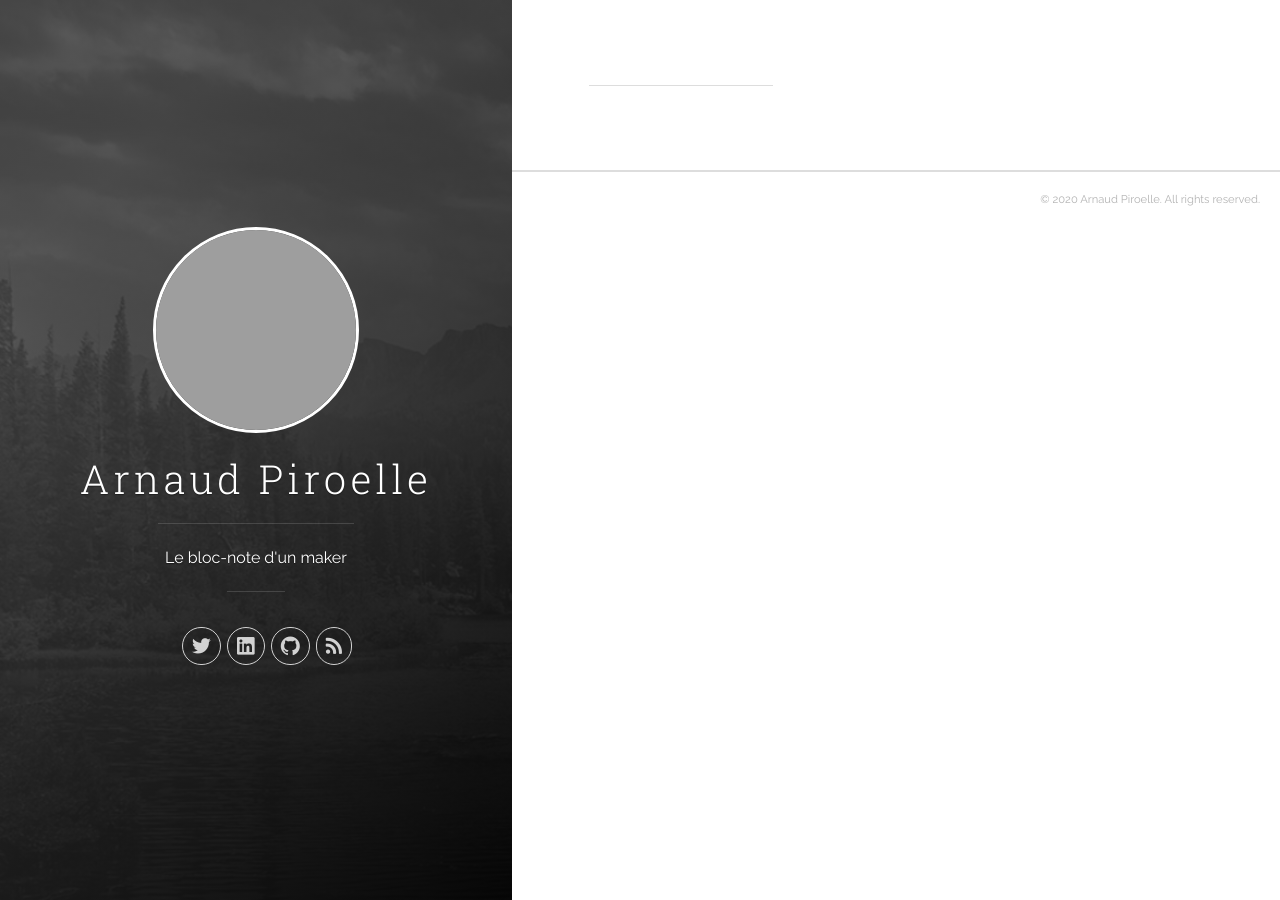
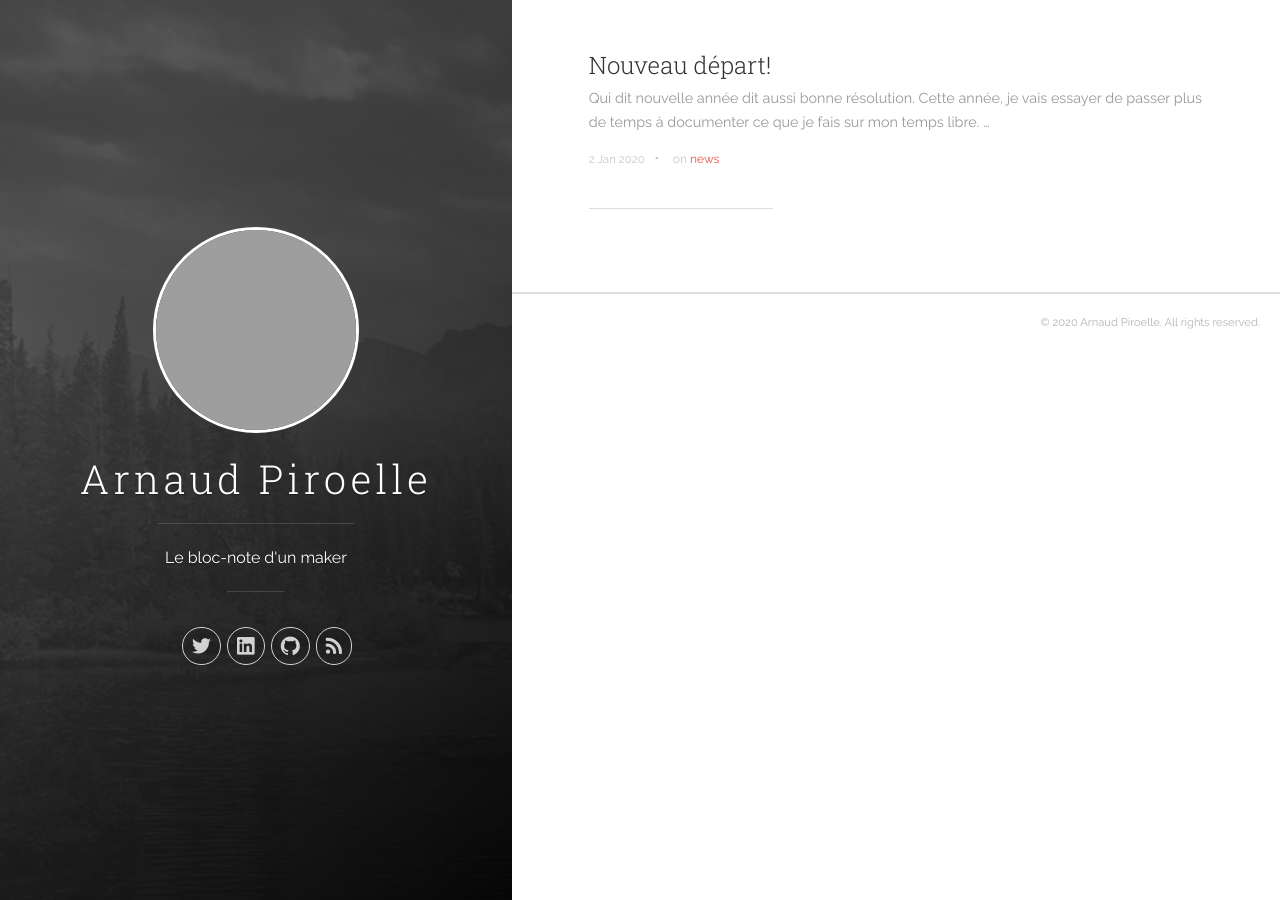
Before and after one commit to ArnaudPiroelle/arnaudpiroelle.github.io, a Jekyll site: the page built from index.html, in a window 1280 px wide. Built offline with Jekyll 4.4.1, drawn with Linux system fonts in a browser that asks for light colours; the list of posts is cut into pages by our own code; grey boxes are pictures that could not be loaded.

Commit message:
Add welcome entry

```diff
--- /dev/null
+++ b/_posts/2020-01-02-nouveau_depart.md
@@ -0,0 +1,16 @@
+---
+title:  "Nouveau départ!"
+date:   2020-01-02 12:00:00
+categories: ["News"]
+tags: [news]
+---
+
+Qui dit nouvelle année dit aussi bonne résolution. Cette année, je vais essayer de passer plus de temps à documenter ce que je fais sur mon temps libre.
+
+Déjà pour moi, j'ai tendance à oublier ce que j'ai déjà fait.
+Mais aussi pour les autres, le partage c'est toujours sympa!
+
+Pas de grands blabla ou d'articles qui vont révolutionner le monde des makers au programme, je déteste ça.
+On va se contenter de prendre des notes, donner des liens vers du matos, des vidéos ou des articles.
+
+![Here we go](/images/2020/here_we_go.gif){: .center }
--- a/css/main.scss
+++ b/css/main.scss
@@ -57,3 +57,8 @@ pre.highlight code,
   border: 3px solid #fff;
   border-radius:100%;
 }
+
+.center {
+  display: block;
+  margin: 0 auto;
+}
```
Also changed, not shown: images/2020/here_we_go.gif (added).
